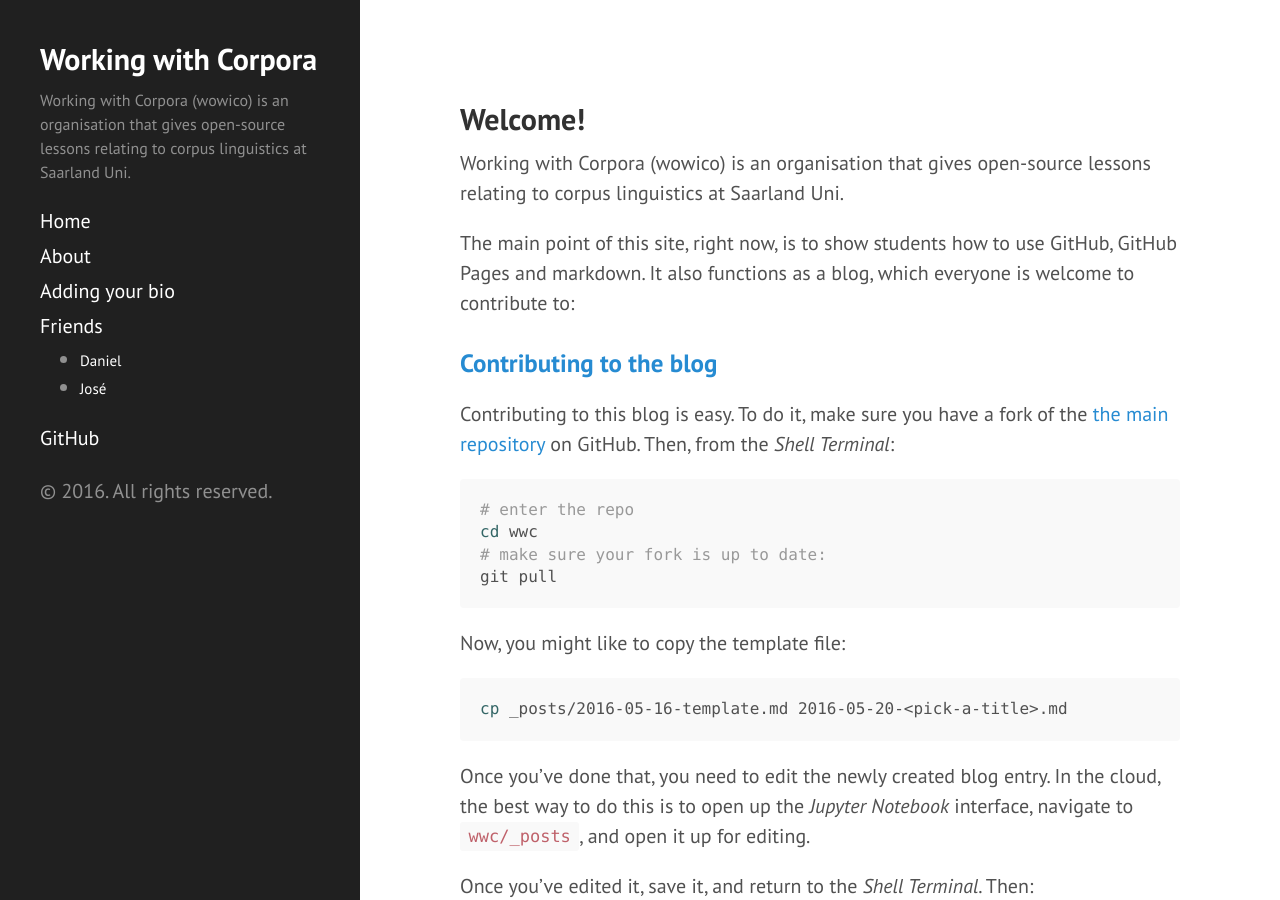
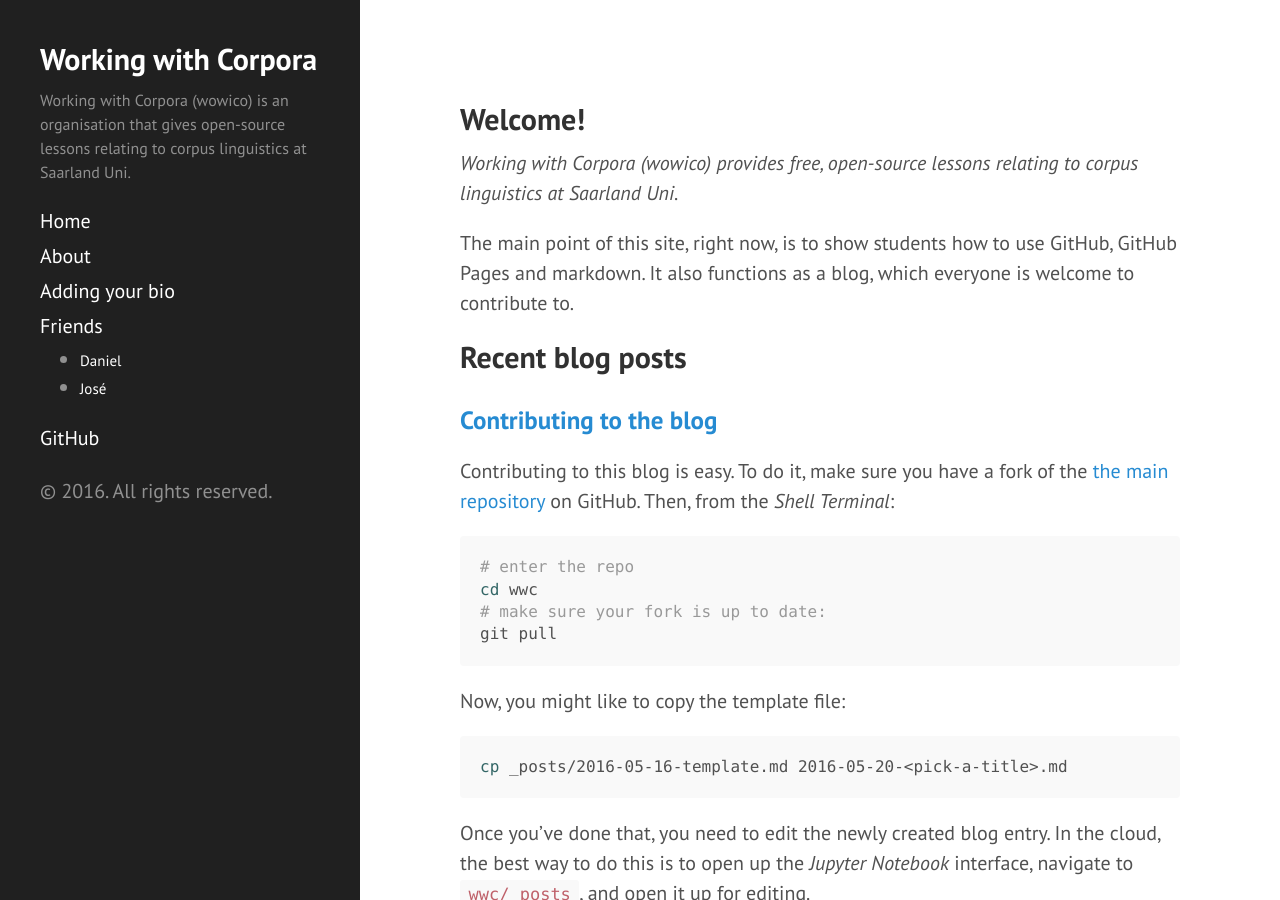
Before and after one commit to wowico/wwc, a Jekyll site: the page built from index.md, in a window 1280 px wide and 900 px high. Built offline with Jekyll 4.4.1, drawn with Linux system fonts in a browser that asks for light colours.

Commit message:
main page formatting

```diff
--- a/index.md
+++ b/index.md
@@ -9,9 +9,12 @@
 Welcome!
 ---------
 
-Working with Corpora (wowico) is an organisation that gives open-source lessons relating to corpus linguistics at Saarland Uni.
+*Working with Corpora (wowico) provides free, open-source lessons relating to corpus linguistics at Saarland Uni.*
 
-The main point of this site, right now, is to show students how to use GitHub, GitHub Pages and markdown. It also functions as a blog, which everyone is welcome to contribute to:
+The main point of this site, right now, is to show students how to use GitHub, GitHub Pages and markdown. It also functions as a blog, which everyone is welcome to contribute to.
+
+Recent blog posts
+-------------------
 
 {% for page in site.posts %}
 {% if page.title != "Template" %}
```
